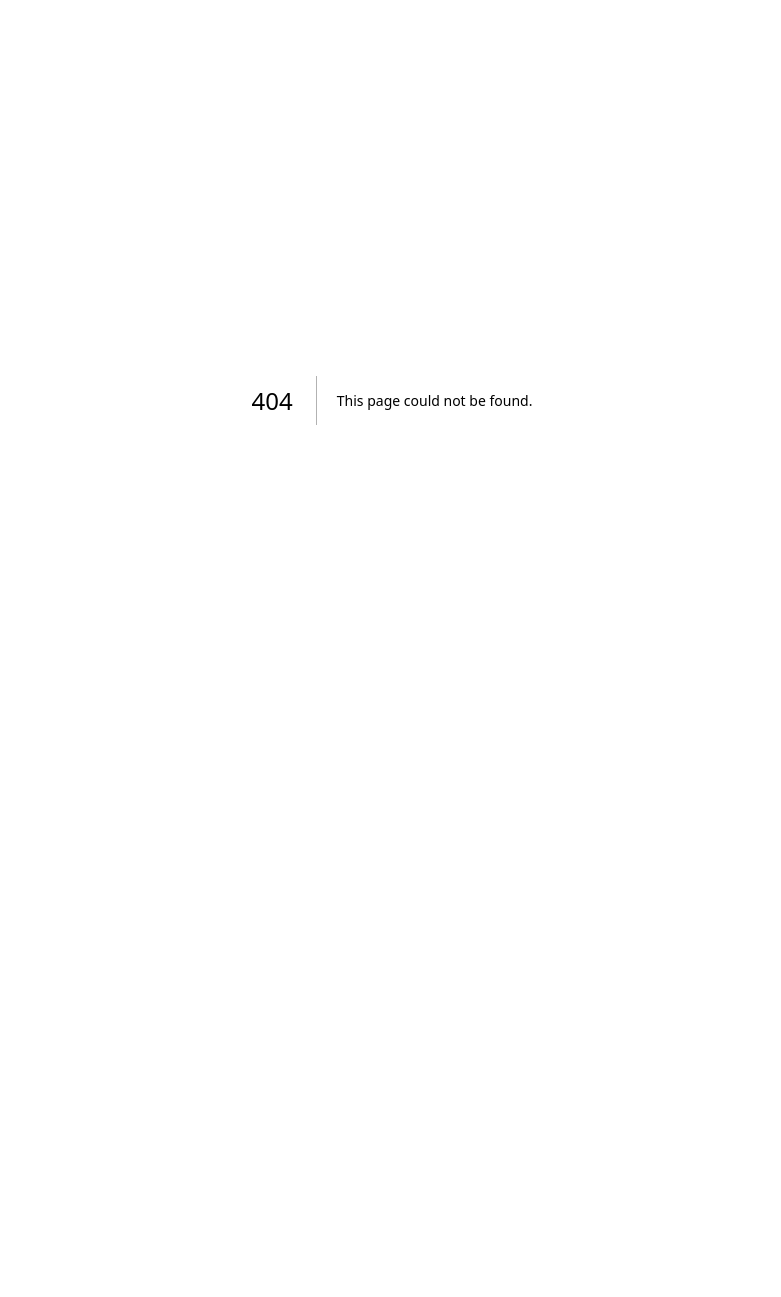
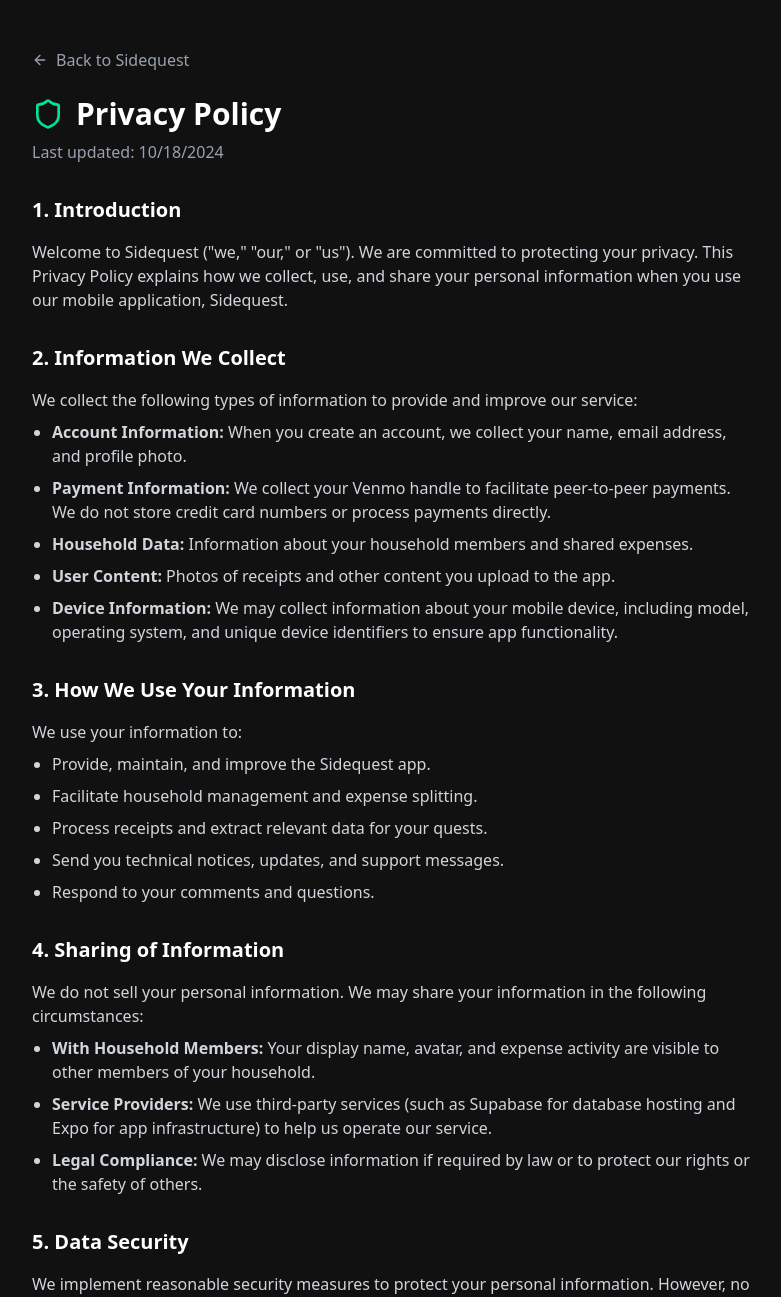
Before and after one commit to sameep-git/sameepshah, a Next.js app: page /sidequest/privacy in a window 1280 px wide. Before the commit this address had no page. Shown: the top 1297 px of the page, without its empty margins (248-1029 px from the left). Before the commit the page ends 800 px from the top, so only its background shows below. Built offline with nearby package versions, Linux system fonts and the light colour scheme.

Commit message:
feat: add sidequest privacy policy and support links

```diff
--- a/src/app/sidequest/page.tsx
+++ b/src/app/sidequest/page.tsx
@@ -1,6 +1,7 @@
 'use client';
 
 import { useState } from 'react';
+import Link from 'next/link';
 import { supabase } from '@/lib/supabase';
 import { motion } from 'framer-motion';
 import { Loader2, CheckCircle, Smartphone, ShoppingBasket, DollarSign, Users } from 'lucide-react';
@@ -158,6 +159,14 @@
             </section>
 
             <footer className="py-8 text-center text-gray-600 text-sm">
+                <div className="flex justify-center gap-6 mb-4">
+                    <Link href="/sidequest/privacy" className="hover:text-[#00E39C] transition-colors">
+                        Privacy Policy
+                    </Link>
+                    <a href="mailto:sameepshah@gmail.com" className="hover:text-[#00E39C] transition-colors">
+                        Contact Support
+                    </a>
+                </div>
                 <p>&copy; {new Date().getFullYear()} Sameep Shah. All rights reserved.</p>
             </footer>
         </div>
--- /dev/null
+++ b/src/app/sidequest/privacy/page.tsx
@@ -0,0 +1,97 @@
+'use client';
+
+import Link from 'next/link';
+import { ArrowLeft, Shield } from 'lucide-react';
+
+export default function PrivacyPolicy() {
+    return (
+        <div className="min-h-screen bg-[#111] text-white font-sans selection:bg-[#00E39C] selection:text-black">
+            <div className="max-w-3xl mx-auto px-6 py-12">
+                <div className="mb-8">
+                    <Link href="/sidequest" className="inline-flex items-center text-gray-400 hover:text-[#00E39C] transition-colors mb-6">
+                        <ArrowLeft className="w-4 h-4 mr-2" />
+                        Back to Sidequest
+                    </Link>
+                    <div className="flex items-center gap-3 mb-2">
+                        <Shield className="w-8 h-8 text-[#00E39C]" />
+                        <h1 className="text-3xl font-bold">Privacy Policy</h1>
+                    </div>
+                    <p className="text-gray-400">Last updated: {new Date().toLocaleDateString()}</p>
+                </div>
+
+                <div className="prose prose-invert prose-green max-w-none space-y-8 text-gray-300">
+                    <section>
+                        <h2 className="text-xl font-bold text-white mb-4">1. Introduction</h2>
+                        <p>
+                            Welcome to Sidequest ("we," "our," or "us"). We are committed to protecting your privacy.
+                            This Privacy Policy explains how we collect, use, and share your personal information when you use our mobile application, Sidequest.
+                        </p>
+                    </section>
+
+                    <section>
+                        <h2 className="text-xl font-bold text-white mb-4">2. Information We Collect</h2>
+                        <p className="mb-2">We collect the following types of information to provide and improve our service:</p>
+                        <ul className="list-disc pl-5 space-y-2">
+                            <li><strong>Account Information:</strong> When you create an account, we collect your name, email address, and profile photo.</li>
+                            <li><strong>Payment Information:</strong> We collect your Venmo handle to facilitate peer-to-peer payments. We do not store credit card numbers or process payments directly.</li>
+                            <li><strong>Household Data:</strong> Information about your household members and shared expenses.</li>
+                            <li><strong>User Content:</strong> Photos of receipts and other content you upload to the app.</li>
+                            <li><strong>Device Information:</strong> We may collect information about your mobile device, including model, operating system, and unique device identifiers to ensure app functionality.</li>
+                        </ul>
+                    </section>
+
+                    <section>
+                        <h2 className="text-xl font-bold text-white mb-4">3. How We Use Your Information</h2>
+                        <p className="mb-2">We use your information to:</p>
+                        <ul className="list-disc pl-5 space-y-2">
+                            <li>Provide, maintain, and improve the Sidequest app.</li>
+                            <li>Facilitate household management and expense splitting.</li>
+                            <li>Process receipts and extract relevant data for your quests.</li>
+                            <li>Send you technical notices, updates, and support messages.</li>
+                            <li>Respond to your comments and questions.</li>
+                        </ul>
+                    </section>
+
+                    <section>
+                        <h2 className="text-xl font-bold text-white mb-4">4. Sharing of Information</h2>
+                        <p className="mb-2">We do not sell your personal information. We may share your information in the following circumstances:</p>
+                        <ul className="list-disc pl-5 space-y-2">
+                            <li><strong>With Household Members:</strong> Your display name, avatar, and expense activity are visible to other members of your household.</li>
+                            <li><strong>Service Providers:</strong> We use third-party services (such as Supabase for database hosting and Expo for app infrastructure) to help us operate our service.</li>
+                            <li><strong>Legal Compliance:</strong> We may disclose information if required by law or to protect our rights or the safety of others.</li>
+                        </ul>
+                    </section>
+
+                    <section>
+                        <h2 className="text-xl font-bold text-white mb-4">5. Data Security</h2>
+                        <p>
+                            We implement reasonable security measures to protect your personal information.
+                            However, no method of transmission over the Internet or electronic storage is 100% secure, and we cannot guarantee absolute security.
+                        </p>
+                    </section>
+
+                    <section>
+                        <h2 className="text-xl font-bold text-white mb-4">6. Your Rights</h2>
+                        <p>
+                            You have the right to access, update, or delete your account information at any time through the app settings.
+                            If you wish to delete your data entirely, please contact us or use the "Delete Account" feature in the app.
+                        </p>
+                    </section>
+
+                    <section>
+                        <h2 className="text-xl font-bold text-white mb-4">7. Contact Us</h2>
+                        <p>
+                            If you have any questions about this Privacy Policy, please contact us at:
+                            <br />
+                            <a href="mailto:sameepshah@gmail.com" className="text-[#00E39C] hover:underline">sameepshah@gmail.com</a>
+                        </p>
+                    </section>
+                </div>
+
+                <footer className="mt-12 pt-8 border-t border-white/10 text-center text-gray-500 text-sm">
+                    <p>&copy; {new Date().getFullYear()} Sameep Shah. All rights reserved.</p>
+                </footer>
+            </div>
+        </div>
+    );
+}
```
